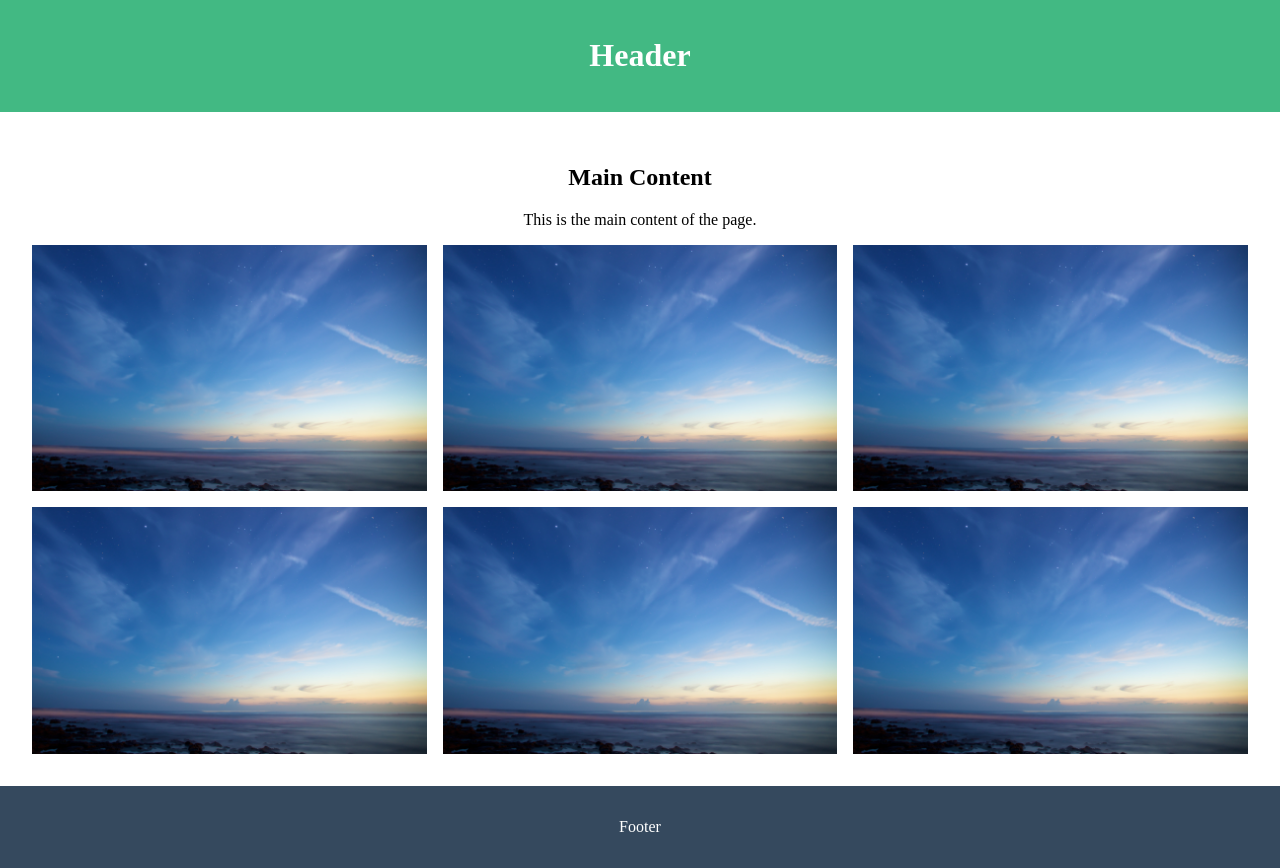
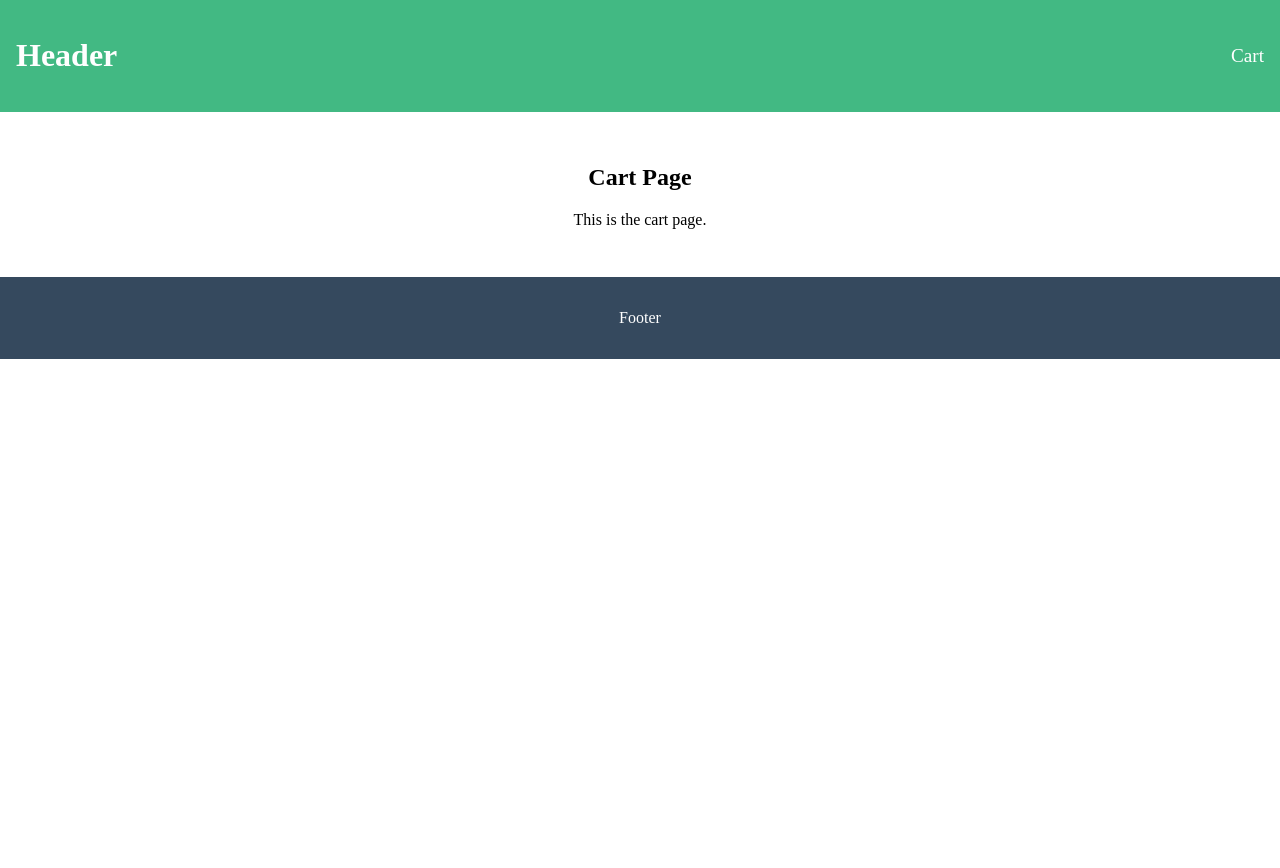
Before and after one commit to yvv4git/gallery, a Vue app: page /cart in a window 1280 px wide. After the commit the page ends 800 px from the top, so only its background shows below. Built offline with nearby package versions, Linux system fonts and the light colour scheme.

Commit message:
Add routring and cart page

```diff
--- a/package.json
+++ b/package.json
@@ -9,7 +9,8 @@
   },
   "dependencies": {
     "core-js": "^3.8.3",
-    "vue": "^3.2.13"
+    "vue": "^3.2.13",
+    "vue-router": "^4.4.5"
   },
   "devDependencies": {
     "@babel/core": "^7.12.16",
--- a/src/App.vue
+++ b/src/App.vue
@@ -1,21 +1,19 @@
 <template>
   <div id="app">
     <Header />
-    <MainContent />
+    <router-view />
     <Footer />
   </div>
 </template>
 
 <script>
-import Header from "./components/Header.vue";
-import MainContent from "./components/MainContent.vue";
-import Footer from "./components/Footer.vue";
+import Header from "./components/AppHeader.vue";
+import Footer from "./components/AppFooter.vue";
 
 export default {
   name: "App",
   components: {
     Header,
-    MainContent,
     Footer,
   },
 };
--- a/src/components/Header.vue
+++ b/src/components/AppFooter.vue
@@ -1,19 +1,19 @@
 <template>
-  <header>
-    <h1>Header</h1>
-  </header>
+  <footer>
+    <p>Footer</p>
+  </footer>
 </template>
 
 <script>
 /* eslint-disable vue/multi-word-component-names */
 export default {
-  name: "Header",
+  name: "AppFooter",
 };
 </script>
 
 <style scoped>
-header {
-  background-color: #42b983;
+footer {
+  background-color: #35495e;
   color: white;
   padding: 1rem;
   text-align: center;
--- /dev/null
+++ b/src/components/AppHeader.vue
@@ -0,0 +1,30 @@
+<template>
+  <header>
+    <h1>Header</h1>
+    <router-link to="/cart" class="cart-button">Cart</router-link>
+  </header>
+</template>
+
+<script>
+export default {
+  name: "AppHeader",
+};
+</script>
+
+<style scoped>
+header {
+  background-color: #42b983;
+  color: white;
+  padding: 1rem;
+  text-align: center;
+  display: flex;
+  justify-content: space-between;
+  align-items: center;
+}
+
+.cart-button {
+  color: white;
+  text-decoration: none;
+  font-size: 1.2rem;
+}
+</style>
--- a/src/components/Footer.vue
+++ /dev/null
@@ -1,21 +0,0 @@
-<template>
-  <footer>
-    <p>Footer</p>
-  </footer>
-</template>
-
-<script>
-/* eslint-disable vue/multi-word-component-names */
-export default {
-  name: "Footer",
-};
-</script>
-
-<style scoped>
-footer {
-  background-color: #35495e;
-  color: white;
-  padding: 1rem;
-  text-align: center;
-}
-</style>
--- /dev/null
+++ b/src/router/index.js
@@ -0,0 +1,23 @@
+import { createRouter, createWebHistory } from 'vue-router';
+import MainContent from '../components/MainContent.vue';
+import CartPage from '../views/CartPage.vue';
+
+const routes = [
+    {
+        path: '/',
+        name: 'Home',
+        component: MainContent
+    },
+    {
+        path: '/cart',
+        name: 'Cart',
+        component: CartPage
+    }
+];
+
+const router = createRouter({
+    history: createWebHistory(),
+    routes
+});
+
+export default router;
--- /dev/null
+++ b/src/views/CartPage.vue
@@ -0,0 +1,19 @@
+<template>
+  <div class="cart-page">
+    <h2>Cart Page</h2>
+    <p>This is the cart page.</p>
+  </div>
+</template>
+
+<script>
+export default {
+  name: "CartPage",
+};
+</script>
+
+<style scoped>
+.cart-page {
+  padding: 2rem;
+  text-align: center;
+}
+</style>
```
Also changed, not shown: src/main.js (+6 -3 lines), 2 other files (tests, documents, lock files or other folders).
